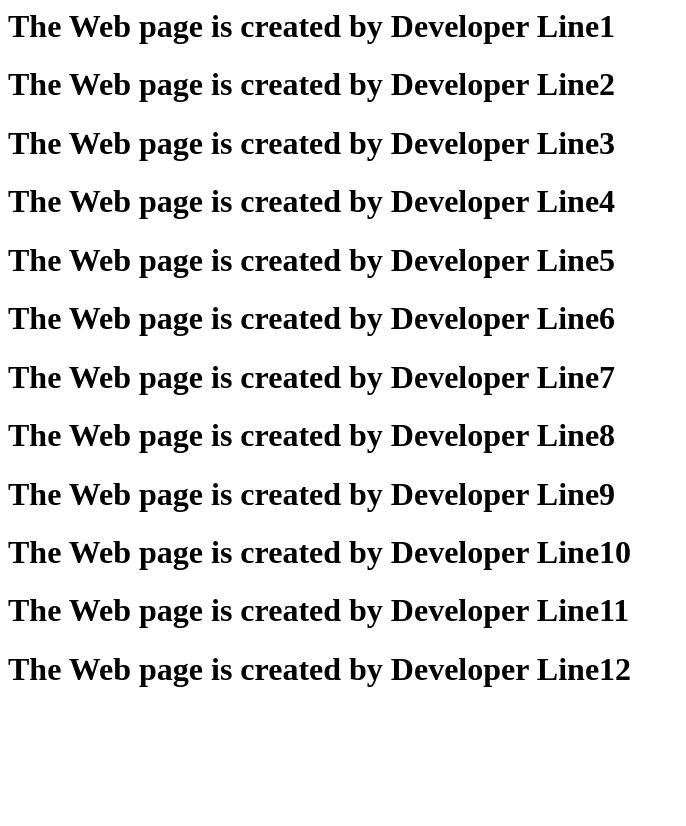
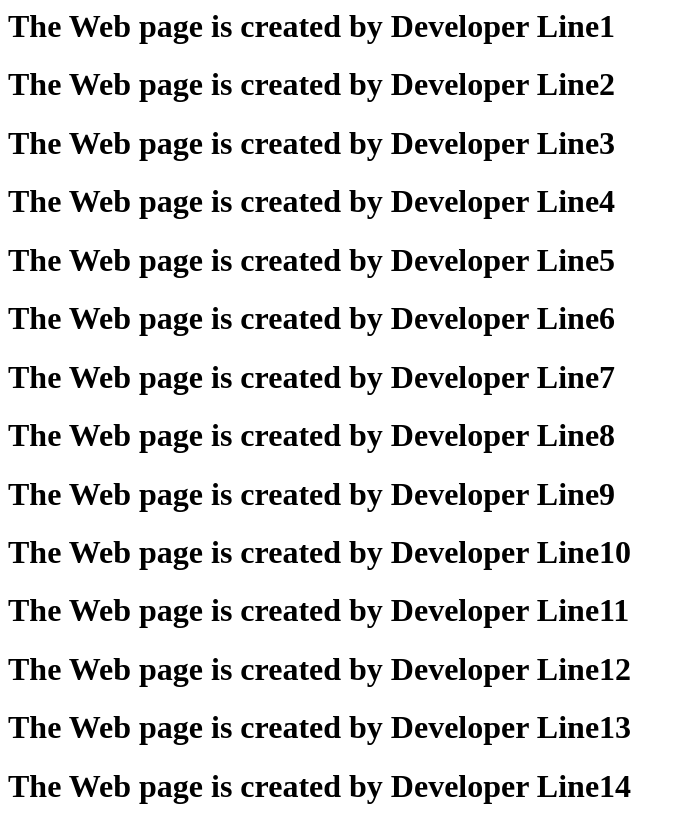
Before and after one commit to vineeth-pgmr/DevopsTask1, a plain HTML site: page index.html in a window 1280 px wide. Shown: the whole page, without its empty margins (0-686 px from the left). Before the commit the page ends 800 px from the top, so only its background shows below. Drawn offline with Linux system fonts and the light colour scheme.

Commit message:
first commit from Developer14

```diff
--- a/index.html
+++ b/index.html
@@ -16,6 +16,8 @@
 <h1>The Web page is created by Developer Line10</h1>
 <h1>The Web page is created by Developer Line11</h1>
 <h1>The Web page is created by Developer Line12</h1>
+<h1>The Web page is created by Developer Line13</h1>
+<h1>The Web page is created by Developer Line14</h1>
 
 
   </body>
```
